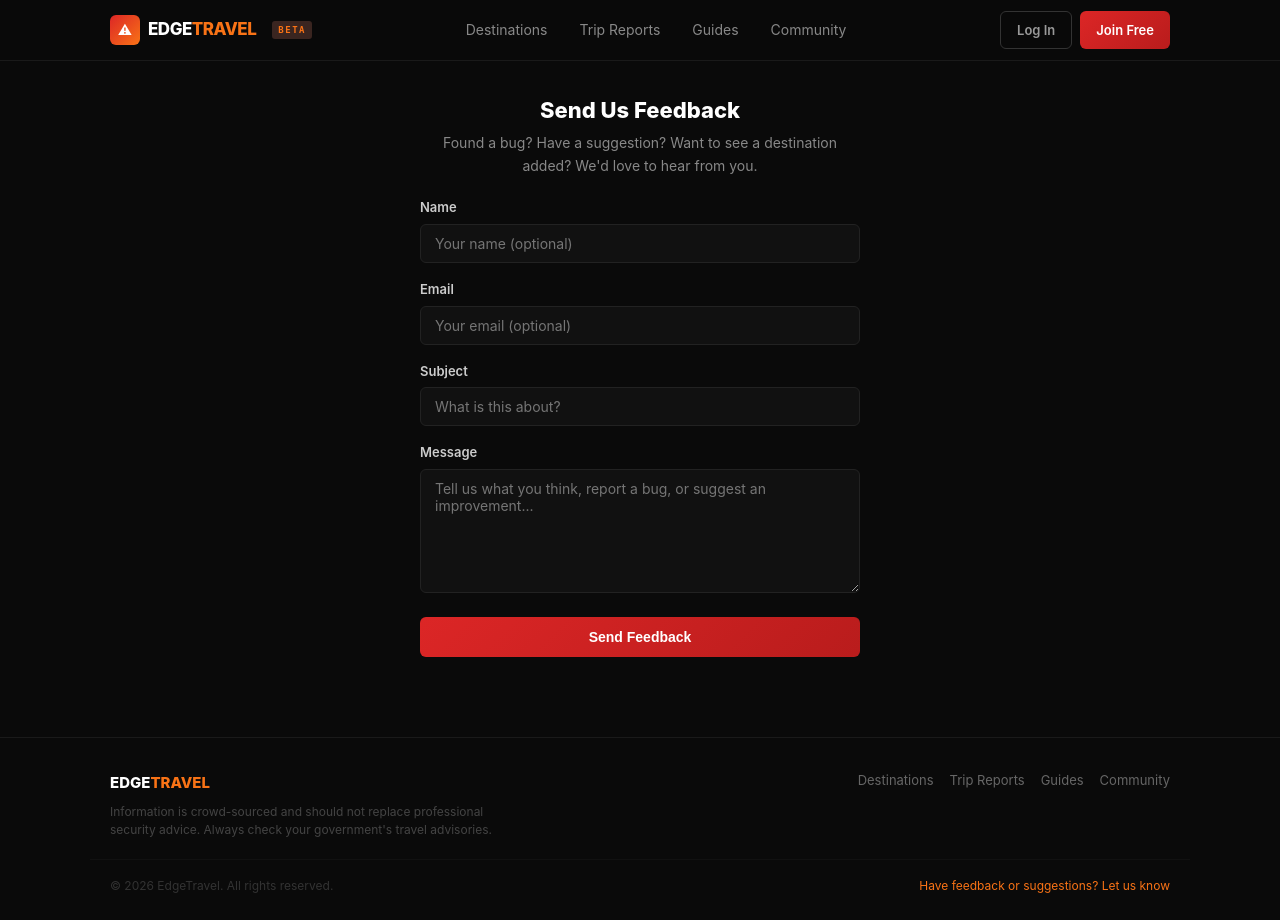
After one commit to jaburks79/edgetravel, a Django app: page /forum/feedback/ in a window 1280 px wide. The commit adds this page. Run offline with Django 5.2, Linux system fonts and the light colour scheme.

Commit message:
Add feedback form and admin panel

```diff
--- a/forum/forms.py
+++ b/forum/forms.py
@@ -1,5 +1,5 @@
 from django import forms
-from .models import ForumPost, ForumReply
+from .models import ForumPost, ForumReply, Feedback
 
 
 class ForumPostForm(forms.ModelForm):
@@ -26,3 +26,14 @@ class ForumReplyForm(forms.ModelForm):
                 'placeholder': 'Write your reply...'
             }),
         }
+
+class FeedbackForm(forms.ModelForm):
+    class Meta:
+        model = Feedback
+        fields = ['name', 'email', 'subject', 'message']
+        widgets = {
+            'name': forms.TextInput(attrs={'class': 'form-input', 'placeholder': 'Your name (optional)'}),
+            'email': forms.EmailInput(attrs={'class': 'form-input', 'placeholder': 'Your email (optional)'}),
+            'subject': forms.TextInput(attrs={'class': 'form-input', 'placeholder': 'What is this about?'}),
+            'message': forms.Textarea(attrs={'class': 'form-input', 'rows': 6, 'placeholder': 'Tell us what you think, report a bug, or suggest an improvement...'}),
+        }
--- a/forum/models.py
+++ b/forum/models.py
@@ -105,3 +105,19 @@ class ForumReply(models.Model):
         if self.post_anonymously:
             return "Anonymous Traveler"
         return self.author.username
+
+class Feedback(models.Model):
+    """User feedback and suggestions."""
+    name = models.CharField(max_length=100, blank=True)
+    email = models.EmailField(blank=True)
+    subject = models.CharField(max_length=200)
+    message = models.TextField(max_length=5000)
+    is_read = models.BooleanField(default=False)
+    created_at = models.DateTimeField(auto_now_add=True)
+
+    class Meta:
+        db_table = 'edgetravel_feedback'
+        ordering = ['-created_at']
+
+    def __str__(self):
+        return f"{self.subject} — {self.name or 'Anonymous'}"
--- a/forum/urls.py
+++ b/forum/urls.py
@@ -4,6 +4,7 @@ from . import views
 urlpatterns = [
     path('', views.ForumHomeView.as_view(), name='forum_home'),
     path('new/', views.create_post, name='forum_create_post'),
+    path('feedback/', views.submit_feedback, name='submit_feedback'),
     path('c/<slug:slug>/', views.ForumCategoryView.as_view(), name='forum_category'),
     path('<slug:slug>/', views.ForumPostDetailView.as_view(), name='forum_post_detail'),
     path('<slug:slug>/reply/', views.add_reply, name='forum_add_reply'),
--- a/forum/views.py
+++ b/forum/views.py
@@ -5,7 +5,7 @@ from django.db.models import F
 from django.utils import timezone
 from django.contrib import messages
 from .models import ForumCategory, ForumPost, ForumReply
-from .forms import ForumPostForm, ForumReplyForm
+from .forms import ForumPostForm, ForumReplyForm, FeedbackForm
 
 
 class ForumHomeView(ListView):
@@ -101,3 +101,14 @@ def add_reply(request, slug):
             post.save(update_fields=['reply_count', 'last_reply_at', 'is_hot'])
             messages.success(request, 'Reply posted.')
     return redirect('forum_post_detail', slug=slug)
+
+def submit_feedback(request):
+    if request.method == 'POST':
+        form = FeedbackForm(request.POST)
+        if form.is_valid():
+            form.save()
+            messages.success(request, 'Thank you for your feedback! We will review it shortly.')
+            return redirect('home')
+    else:
+        form = FeedbackForm()
+    return render(request, 'forum/feedback.html', {'form': form})
--- a/templates/base/base.html
+++ b/templates/base/base.html
@@ -65,7 +65,7 @@
         <div class="container footer-bottom">
             <div class="footer-bottom-row">
                 <span>&copy; 2026 EdgeTravel. All rights reserved.</span>
-                <a href="mailto:jaburks79@gmail.com" class="feedback-link">Have feedback or suggestions? Let us know</a>
+                <a href="{% url 'submit_feedback' %}" class="feedback-link">Have feedback or suggestions? Let us know</a>
             </div>
         </div>
     </footer>
--- /dev/null
+++ b/templates/forum/feedback.html
@@ -0,0 +1,21 @@
+{% extends 'base/base.html' %}
+{% block title %}Feedback{% endblock %}
+{% block content %}
+<section class="section">
+    <div class="container container-tight">
+        <h1 class="section-title center">Send Us Feedback</h1>
+        <p class="section-subtitle center">Found a bug? Have a suggestion? Want to see a destination added? We'd love to hear from you.</p>
+        <form method="post" class="edge-form">
+            {% csrf_token %}
+            {% for field in form %}
+            <div class="form-group">
+                <label class="form-label" for="{{ field.id_for_label }}">{{ field.label }}</label>
+                {{ field }}
+                {% for error in field.errors %}<p class="form-error">{{ error }}</p>{% endfor %}
+            </div>
+            {% endfor %}
+            <button type="submit" class="btn btn-primary btn-lg btn-block">Send Feedback</button>
+        </form>
+    </div>
+</section>
+{% endblock %}
```
Also changed, not shown: forum/admin.py (+8 -1 lines), forum/migrations/0002_feedback.py (added).
